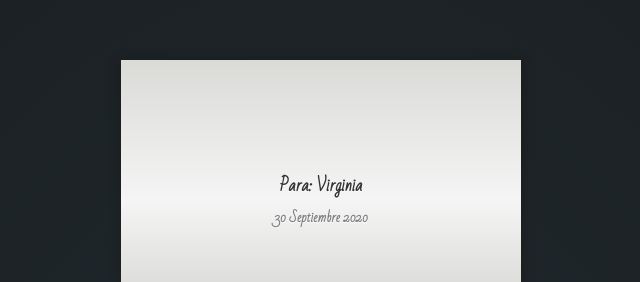
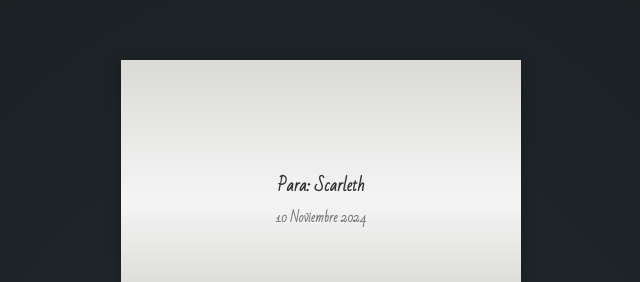
Before and after one commit to sau-manich/Mesversario, a plain HTML site: page carta.html in a window 1280 px wide. Shown: the part 140-422 px from the top of the page, 319-959 px from the left. Drawn offline with nearby package versions, Linux system fonts and the light colour scheme.

Commit message:
Update carta.html

```diff
--- a/carta.html
+++ b/carta.html
@@ -17,7 +17,7 @@
 <div id="perspectiva">
     <div id="contenedor">
         <div class="cara frontal">
-            <h1>Para: Virginia<br><span>30 Septiembre 2020</span></h1>
+            <h1>Para: Scarleth<br><span>10 Noviembre 2024 </span></h1>
         </div>
         <div class="cara trasera">
             <div id="abrir"></div>
```
